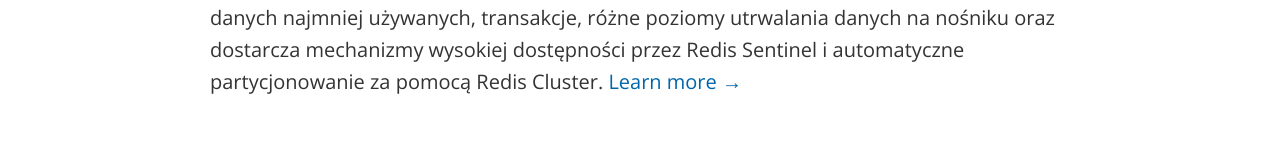
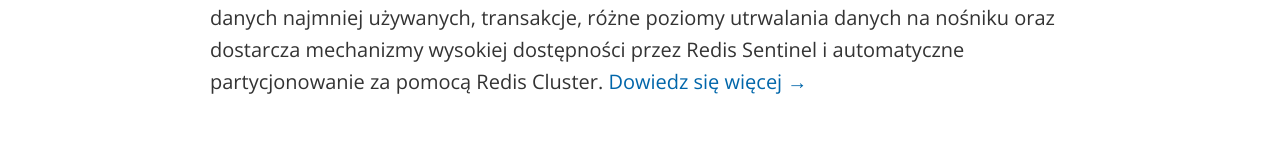
Before and after one commit to mkordulewski/redis.pl, a plain HTML site: page index.html in a window 1280 px wide. Shown: the part 287-445 px from the top of the page. Drawn offline with nearby package versions, Linux system fonts and the light colour scheme.

Commit message:
'Learn more' link translated

```diff
--- a/index.html
+++ b/index.html
@@ -88,7 +88,7 @@
             Redis jest otwarto-źródłowym (licencja BSD) magazynem danych przechowywanych w pamięci używanym jako baza danych, cache lub broker wiadomości. Wspiera struktury danych takie jak
             łańcuchy znaków, hashe, listy, zbiory, zbiory sortowane z zapytaniami promieniowymi, bitmapy, <a href="https://en.wikipedia.org/wiki/HyperLogLog">hyperloglogi</a> and indeksy danych przestrzennych z zapytaniami promieniowymi.
             Redis posiada wbudowaną replikację, obsługę skryptów Lua, usuwanie danych najmniej używanych, transakcje, różne poziomy utrwalania danych na nośniku oraz dostarcza mechanizmy wysokiej dostępności przez Redis Sentinel i automatyczne partycjonowanie za pomocą Redis Cluster.
-            <a class='learn-more' href='https://redis.io/topics/introduction'>Learn more →</a>
+            <a class='learn-more' href='https://redis.io/topics/introduction'>Dowiedz się więcej →</a>
           </div>
         </section>
         <div class='home-intro home-section'>
```
